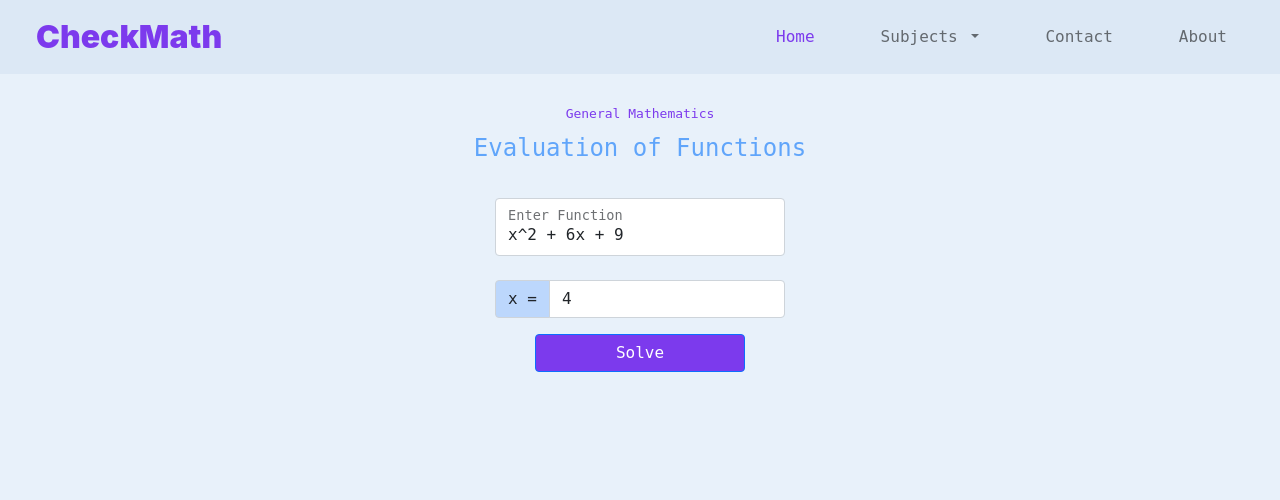
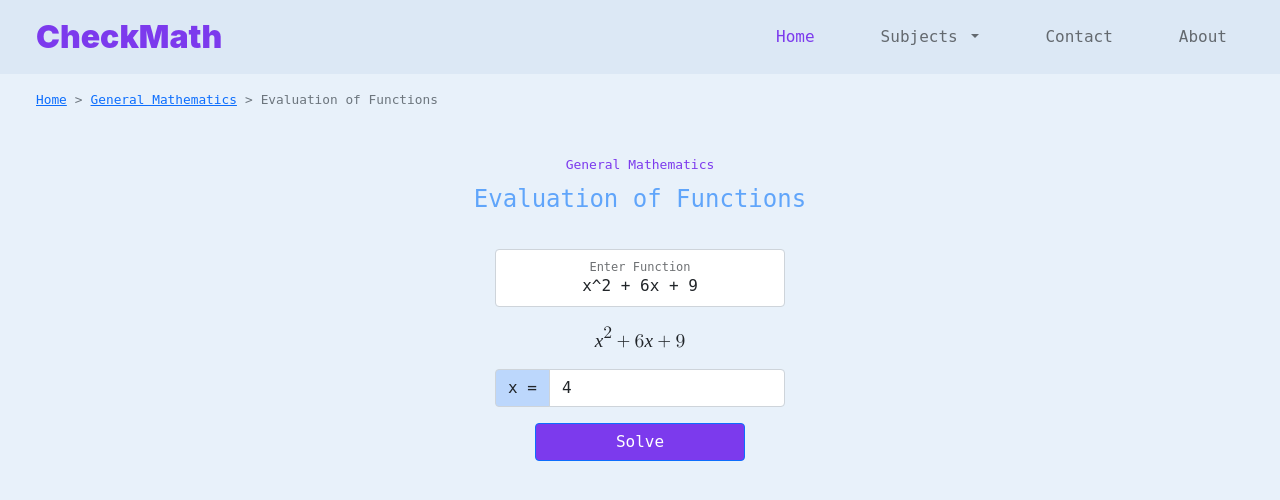
Before and after one commit to aremis9/CheckMaths, a Django app: page /genmath/function-evaluation/ in a window 1280 px wide. Shown: the top 500 px of the page. Run offline with Django 3.2, Linux system fonts and the light colour scheme; some libraries are stand-ins or nearby versions.

Commit message:
added breadcrumbs

```diff
--- a/genmath/static/genmath/script.js
+++ b/genmath/static/genmath/script.js
@@ -5,10 +5,15 @@ document.addEventListener('DOMContentLoaded', () => {
     var variableinputs = document.getElementsByClassName('variableinputs')[0].children;
     var original = document.getElementsByClassName('variableinput')[0];
 
+    var MQ = MathQuill.getInterface(2);
+    var mathdisplay = document.getElementById('math-display');
+    mathdisplay.style.textAlign = "center"
+    mathdisplay.innerHTML = functioninput.value
+    MQ.StaticMath(mathdisplay);
+
     function isAlphabet(str) {
         return (/[a-zA-Z]/).test(str) && str.length == 1;
     }
-
 
 
     var variables = [];
--- a/genmath/static/genmath/styles.css
+++ b/genmath/static/genmath/styles.css
@@ -1,3 +1,10 @@
+
+.notnav {
+    background-color: transparent;
+    padding: 1rem 0 0 36px;
+    font-size: 0.8rem;
+    --bs-breadcrumb-divider: '>';
+}
 
 .subject {
     font-size: 13px;
@@ -28,6 +35,24 @@
     align-items: stretch;
 }
 
+.form-floating * {
+    text-align: center;
+}
+
+.form-floating > label {
+    position: absolute;
+    left: unset;
+    width: 100%;
+}
+
+.form-floating > .form-control:focus~label,
+.form-floating > .form-control:not(:placeholder-shown)~label,
+.form-floating>.form-select~label {
+    transform: translateY(-.5rem);
+    width: 100%;
+    font-size: 0.75rem;
+}
+
 .input-group-text {
     background-color: #bcd7fc;
 }
@@ -36,3 +61,9 @@
     align-self: center;
     background-color: #7c3aed;
 }
+
+#math-display {
+    text-align: center;
+    font-size: 1.2rem;
+    margin: 1rem;
+}
--- a/genmath/templates/genmath/fevaluation.html
+++ b/genmath/templates/genmath/fevaluation.html
@@ -14,6 +14,14 @@
 {% endblock %}
 
 {% block body %}
+    <nav aria-label="breadcrumb" class="notnav">
+        <ol class="breadcrumb">
+            <li class="breadcrumb-item"><a href="/">Home</a></li>
+            <li class="breadcrumb-item"><a href="/genmath">General Mathematics</a></li>
+            <li class="breadcrumb-item active" aria-current="page">Evaluation of Functions</li>
+        </ol>
+    </nav>
+
     <div class="pagehead">
         <h6 class="subject">General Mathematics</h6>
         Evaluation of Functions
@@ -25,8 +33,7 @@
                 <input type="text" class="form-control" id="functioninput" placeholder="Function" value="x^2 + 6x + 9" autocomplete="off">
                 <label for="functioninput">Enter Function</label>
             </div>
-            <div id="math-display"></div>
-            <div><br></div>
+            <div id="math-display">x^2 + 6x + 9</div>
             <div class="variableinputs">
                 <div class="input-group mb-3 variableinput variable-x">
                     <span class="input-group-text">x =</span>
```
